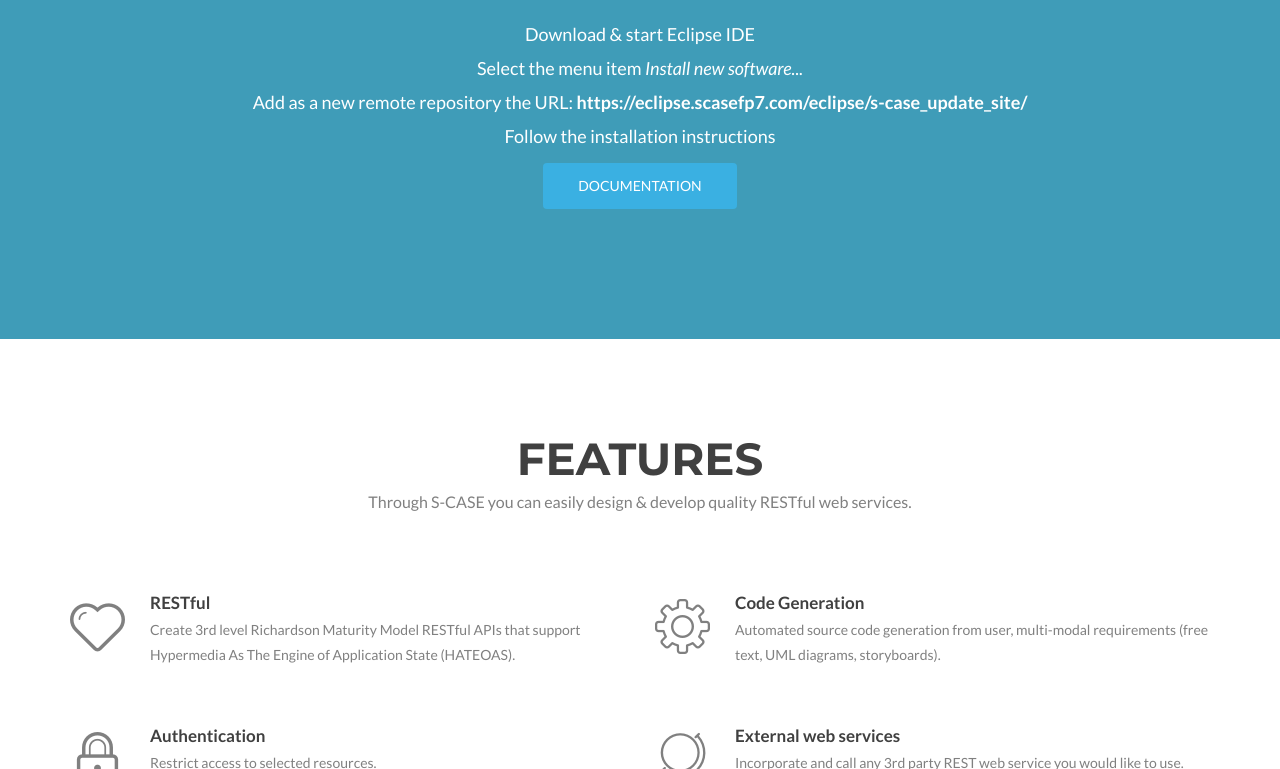
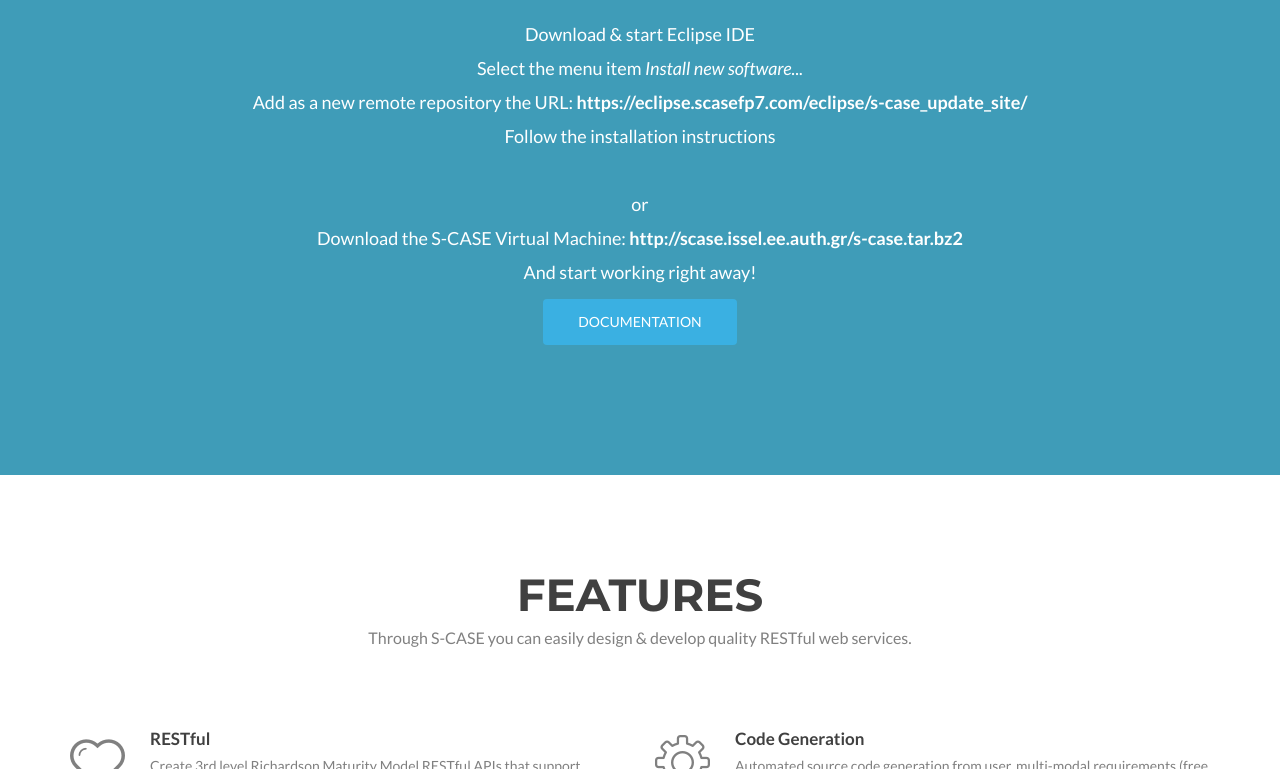
Before and after one commit to s-case/s-case.github.io, a website: page index.html in a window 1280 px wide. Shown: the part 1818-2587 px from the top of the page. Drawn offline with nearby package versions, Linux system fonts and the light colour scheme; a script that the page names is missing.

Commit message:
Added VM in installation instructions

```diff
--- a/index.html
+++ b/index.html
@@ -245,6 +245,10 @@
     <h4>Select the menu item <em>Install new software...</em></h4>
     <h4>Add as a new remote repository the URL: <strong>https://eclipse.scasefp7.com/eclipse/s-case_update_site/</strong></h4>
     <h4>Follow the installation instructions</h4>
+		<br>
+    <h4>or</h4>
+    <h4>Download the S-CASE Virtual Machine: <strong>http://scase.issel.ee.auth.gr/s-case.tar.bz2</strong></h4>
+    <h4>And start working right away!</h4>
     <a href="ecosystem.html" class="btn btn-primary custom-button blue-btn">DOCUMENTATION</a>
 	</div>
 </div>
```
